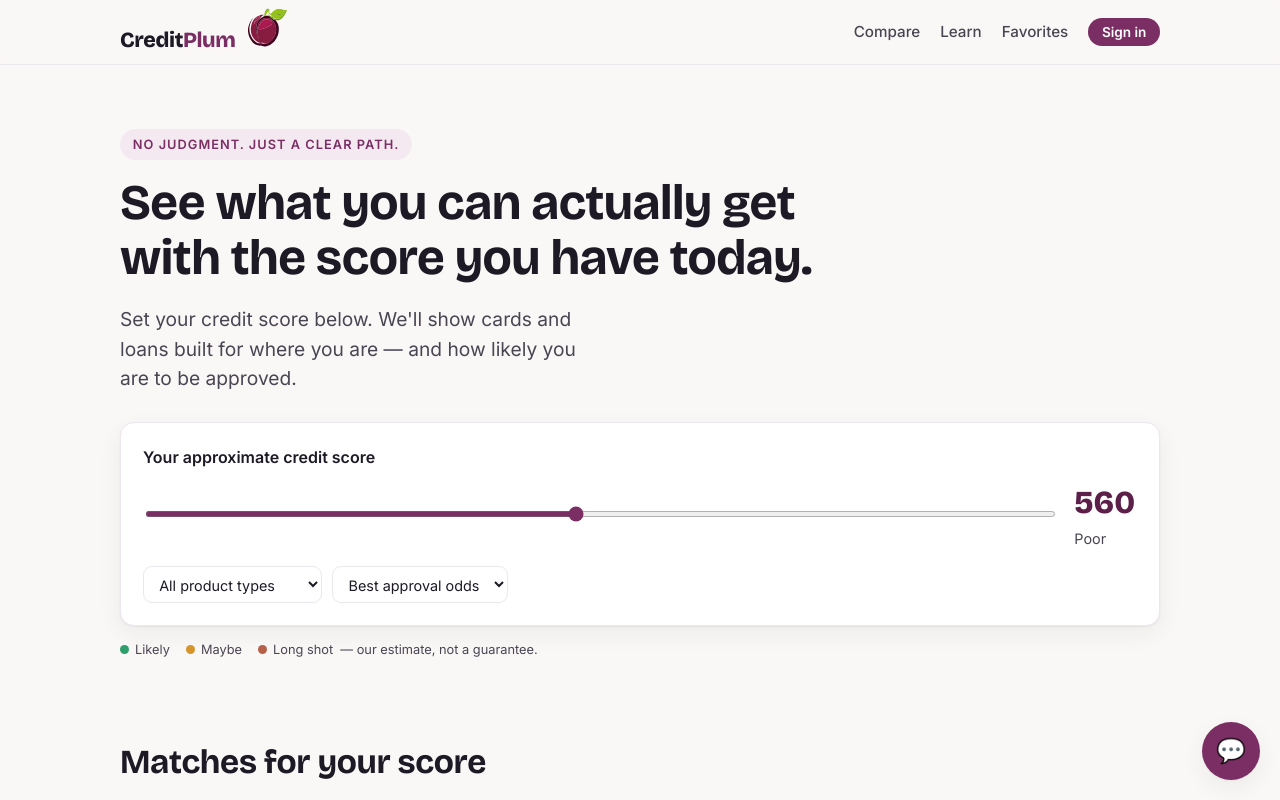
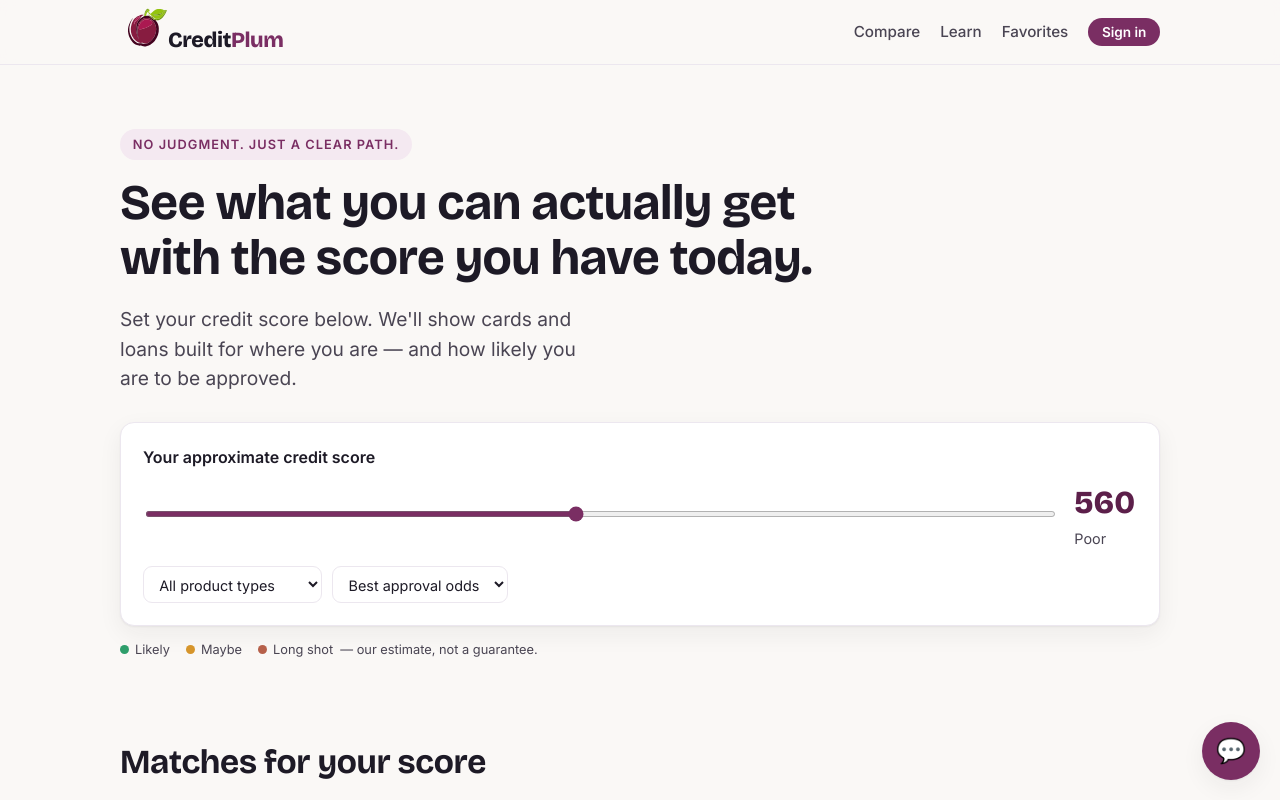
Before and after one commit to CoolSoftware99/CreditPlum, a website: page public/index.html in a window 1280 px wide. Shown: the top 800 px of the page. Drawn offline with nearby package versions, Linux system fonts and the light colour scheme; no server answers.

Commit message:
Rearrange brand logo and text in index.html

```diff
--- a/public/index.html
+++ b/public/index.html
@@ -34,8 +34,8 @@
     <div class="wrap">
 
 <a href="/" class="brand">
-  Credit<span>Plum</span>
-  <img src="/logo-small.svg" alt="CreditPlum logo" width="40" style="margin-left: 8px; vertical-align: baseline;">
+
+  <img src="/logo-small.svg" alt="CreditPlum logo" width="40" style="margin-left: 8px; vertical-align: baseline;">Credit<span>Plum</span>
 </a>
       <nav class="nav">
         <a href="#compare">Compare</a>
```
